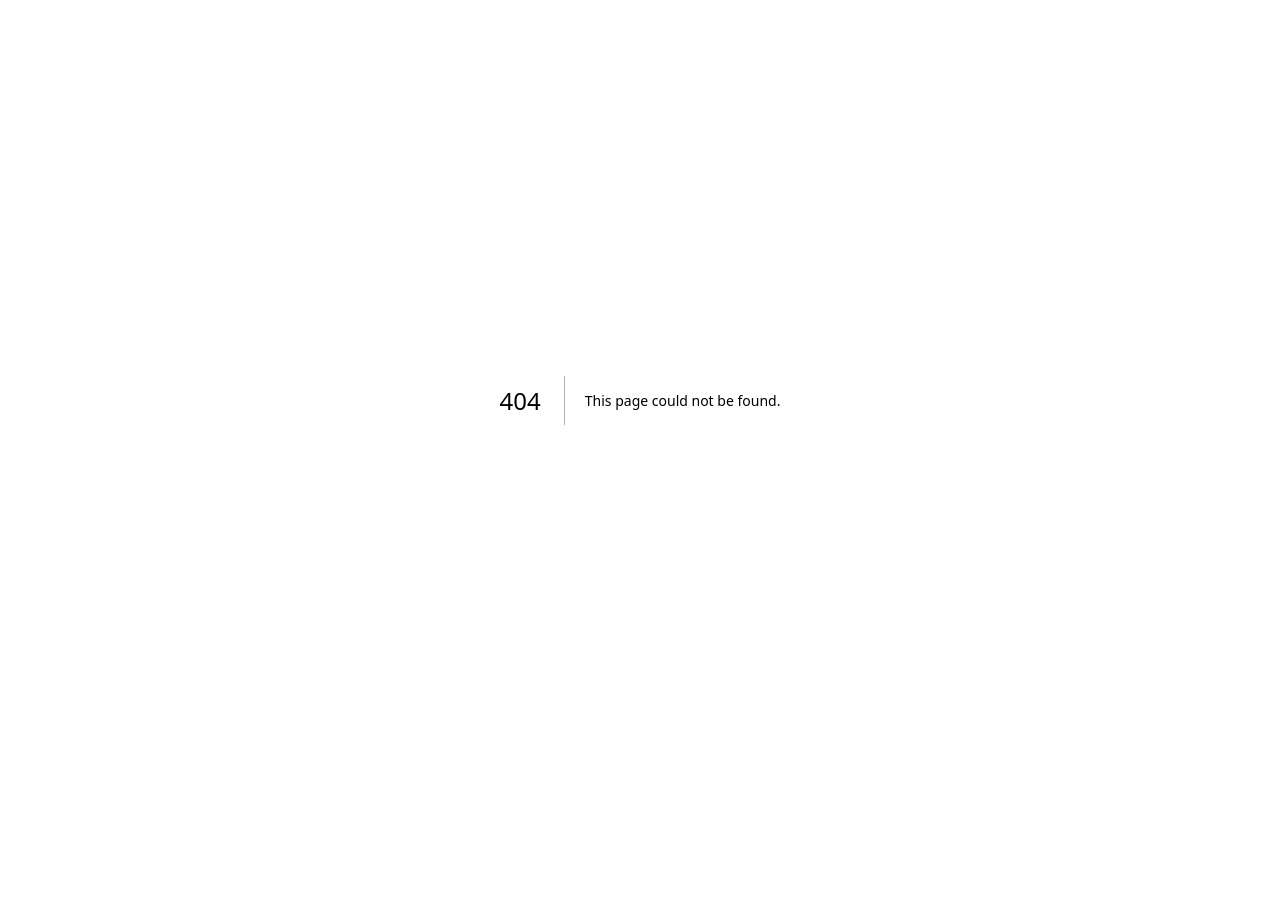
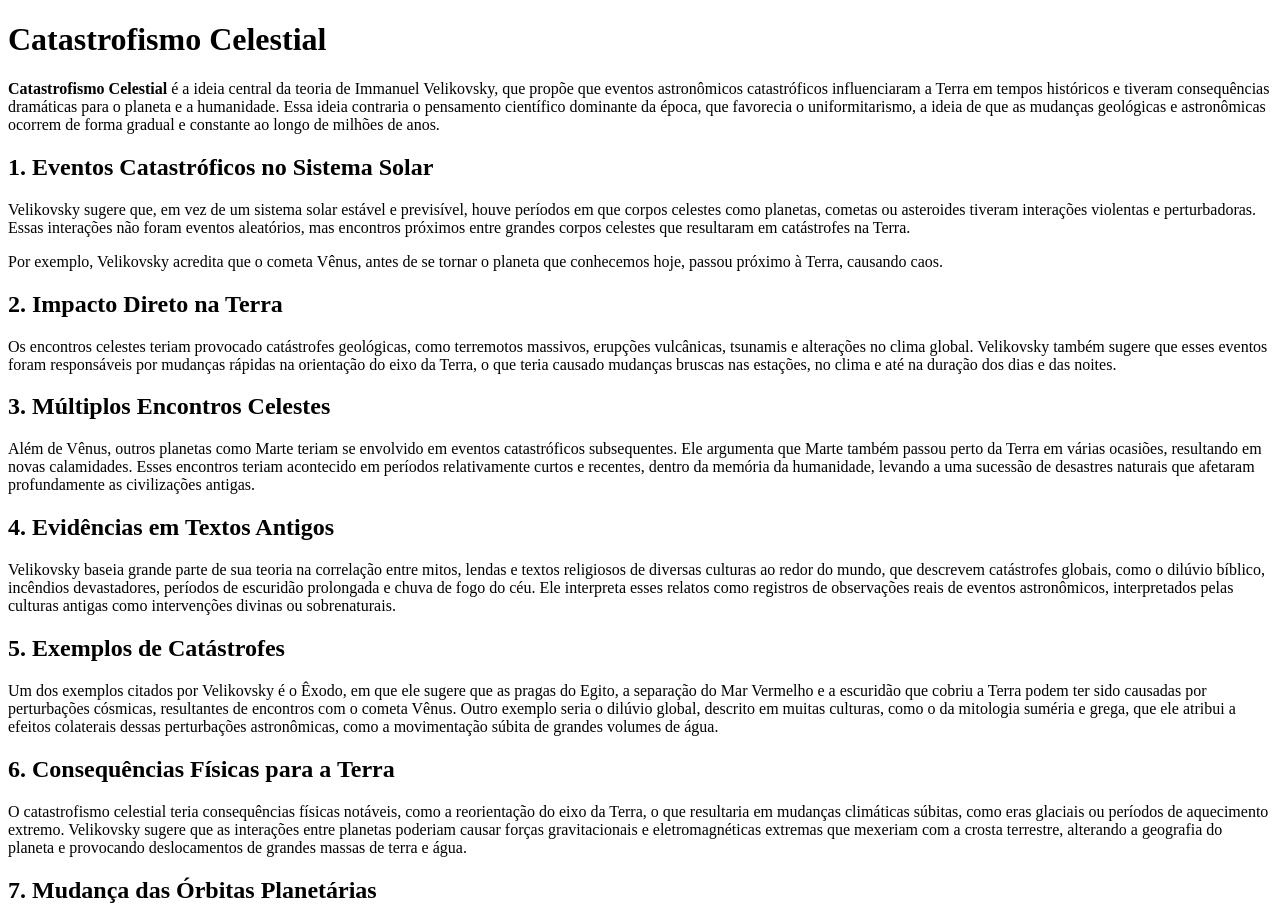
Before and after one commit to samihneto/CP5-WIC, a Next.js app in the folder cp5-wic/: page /pagTeoria in a window 1280 px wide. Before the commit this address had no page. Shown: the top 924 px of the page. Before the commit the page ends 800 px from the top, so only its background shows below. Built offline with nearby package versions, Linux system fonts and the light colour scheme.

Commit message:
Criação do texto na Página de Teoria

```diff
--- /dev/null
+++ b/cp5-wic/src/app/pagTeoria/page.tsx
@@ -0,0 +1,57 @@
+export default function Teoria() {
+  return (
+    <div>
+            <h1>Catastrofismo Celestial</h1>
+
+<p>
+    <strong>Catastrofismo Celestial</strong> é a ideia central da teoria de Immanuel Velikovsky, que propõe que eventos astronômicos catastróficos influenciaram a Terra em tempos históricos e tiveram consequências dramáticas para o planeta e a humanidade. Essa ideia contraria o pensamento científico dominante da época, que favorecia o uniformitarismo, a ideia de que as mudanças geológicas e astronômicas ocorrem de forma gradual e constante ao longo de milhões de anos.
+</p>
+
+<h2>1. Eventos Catastróficos no Sistema Solar</h2>
+
+<p>
+    Velikovsky sugere que, em vez de um sistema solar estável e previsível, houve períodos em que corpos celestes como planetas, cometas ou asteroides tiveram interações violentas e perturbadoras. Essas interações não foram eventos aleatórios, mas encontros próximos entre grandes corpos celestes que resultaram em catástrofes na Terra.
+</p>
+<p>
+    Por exemplo, Velikovsky acredita que o cometa Vênus, antes de se tornar o planeta que conhecemos hoje, passou próximo à Terra, causando caos.
+</p>
+
+<h2>2. Impacto Direto na Terra</h2>
+
+<p>
+    Os encontros celestes teriam provocado catástrofes geológicas, como terremotos massivos, erupções vulcânicas, tsunamis e alterações no clima global. Velikovsky também sugere que esses eventos foram responsáveis por mudanças rápidas na orientação do eixo da Terra, o que teria causado mudanças bruscas nas estações, no clima e até na duração dos dias e das noites.
+</p>
+
+<h2>3. Múltiplos Encontros Celestes</h2>
+
+<p>
+    Além de Vênus, outros planetas como Marte teriam se envolvido em eventos catastróficos subsequentes. Ele argumenta que Marte também passou perto da Terra em várias ocasiões, resultando em novas calamidades. Esses encontros teriam acontecido em períodos relativamente curtos e recentes, dentro da memória da humanidade, levando a uma sucessão de desastres naturais que afetaram profundamente as civilizações antigas.
+</p>
+
+<h2>4. Evidências em Textos Antigos</h2>
+
+<p>
+    Velikovsky baseia grande parte de sua teoria na correlação entre mitos, lendas e textos religiosos de diversas culturas ao redor do mundo, que descrevem catástrofes globais, como o dilúvio bíblico, incêndios devastadores, períodos de escuridão prolongada e chuva de fogo do céu. Ele interpreta esses relatos como registros de observações reais de eventos astronômicos, interpretados pelas culturas antigas como intervenções divinas ou sobrenaturais.
+</p>
+
+<h2>5. Exemplos de Catástrofes</h2>
+
+<p>
+    Um dos exemplos citados por Velikovsky é o Êxodo, em que ele sugere que as pragas do Egito, a separação do Mar Vermelho e a escuridão que cobriu a Terra podem ter sido causadas por perturbações cósmicas, resultantes de encontros com o cometa Vênus. Outro exemplo seria o dilúvio global, descrito em muitas culturas, como o da mitologia suméria e grega, que ele atribui a efeitos colaterais dessas perturbações astronômicas, como a movimentação súbita de grandes volumes de água.
+</p>
+
+<h2>6. Consequências Físicas para a Terra</h2>
+
+<p>
+    O catastrofismo celestial teria consequências físicas notáveis, como a reorientação do eixo da Terra, o que resultaria em mudanças climáticas súbitas, como eras glaciais ou períodos de aquecimento extremo. Velikovsky sugere que as interações entre planetas poderiam causar forças gravitacionais e eletromagnéticas extremas que mexeriam com a crosta terrestre, alterando a geografia do planeta e provocando deslocamentos de grandes massas de terra e água.
+</p>
+
+<h2>7. Mudança das Órbitas Planetárias</h2>
+
+<p>
+    Em sua teoria, Velikovsky afirma que essas interações também resultaram em mudanças nas órbitas dos planetas. Vênus, por exemplo, teria se estabilizado na órbita atual após suas interações violentas com a Terra e Marte. Essa noção de mudança rápida e drástica nas órbitas planetárias contradiz o modelo científico tradicional, que vê as órbitas como estáveis e evoluindo gradualmente ao longo de bilhões de anos.
+</p>
+
+    </div>
+  )
+}
```
